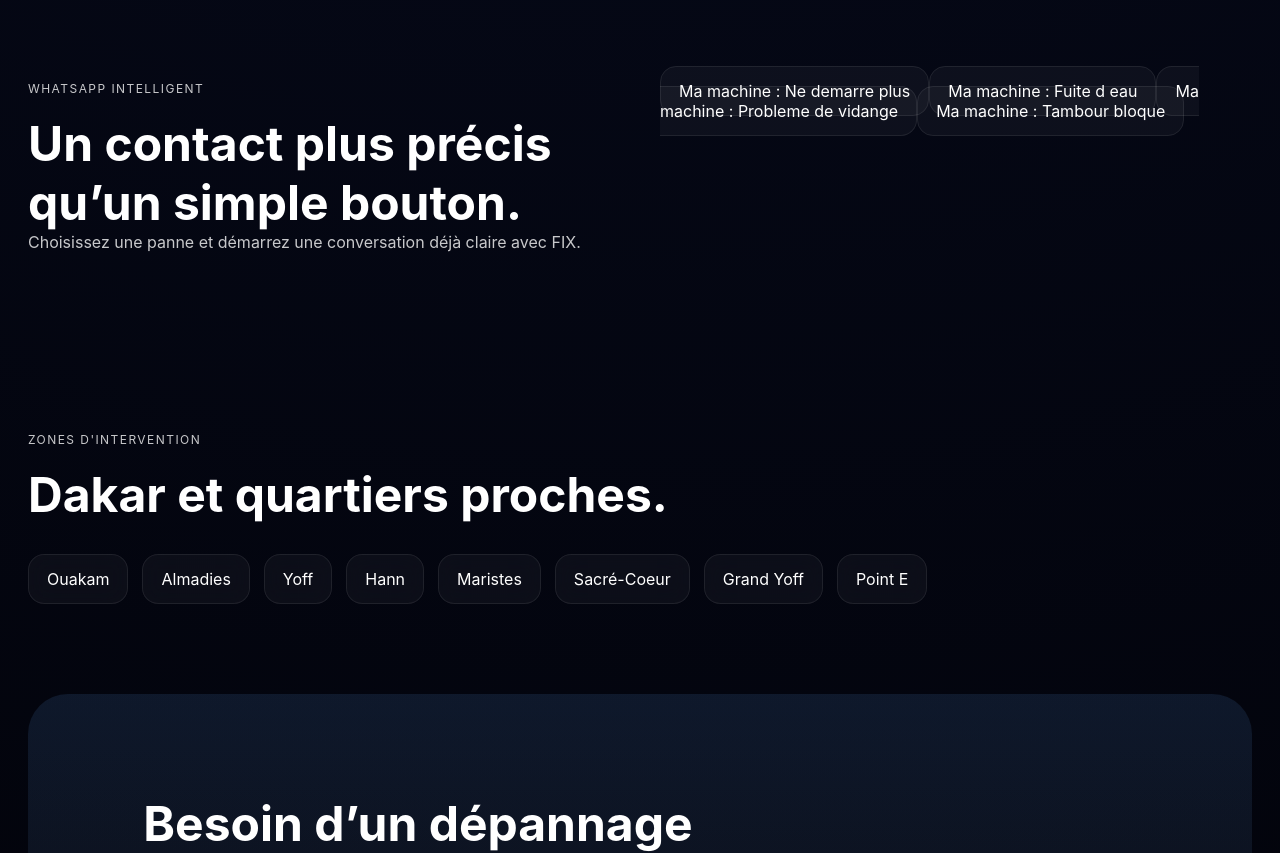
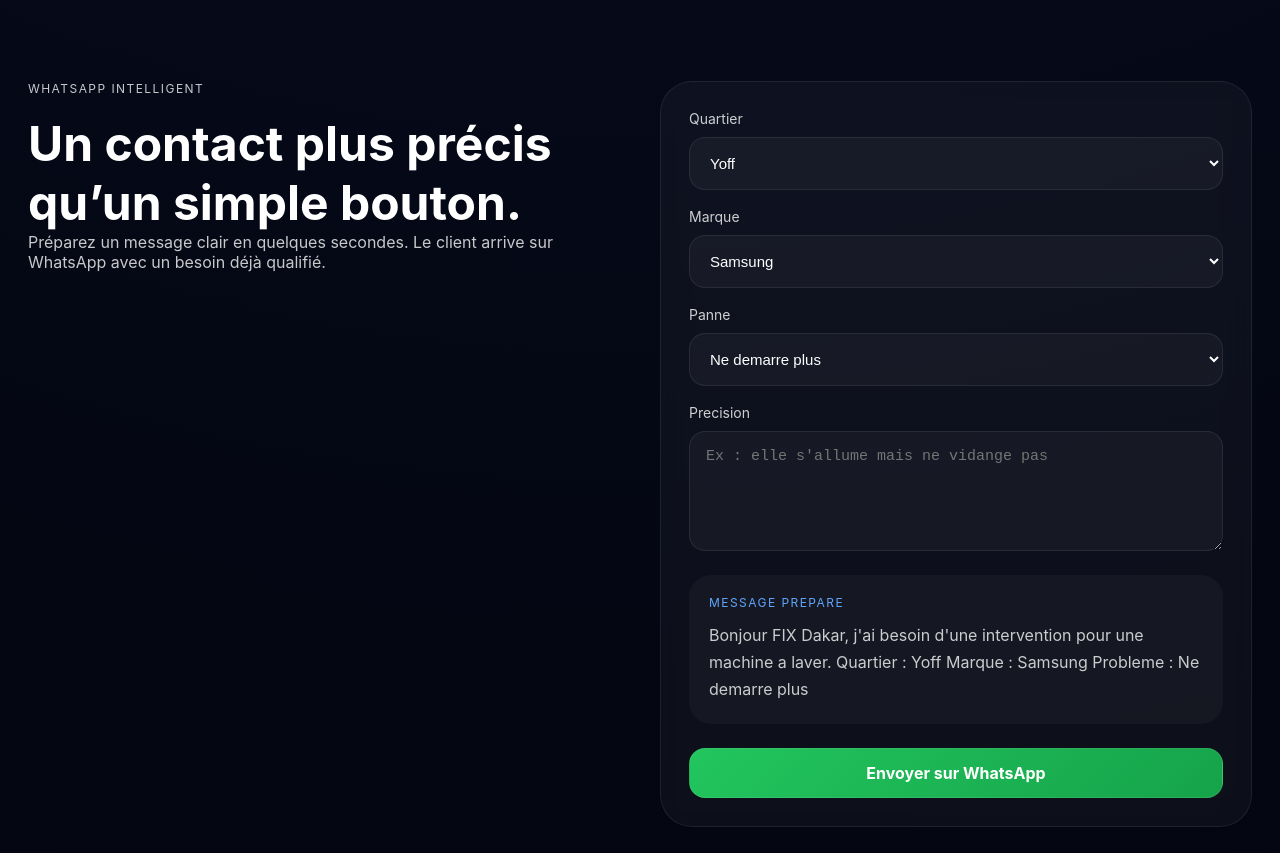
Before and after one commit to Djibsonx7/fix-dakar, a Next.js app: page / in a window 1280 px wide. Shown: the part 1480-2333 px from the top of the page. Built offline with nearby package versions, Linux system fonts and the light colour scheme.

Commit message:
Restore smart WhatsApp form version

```diff
--- a/app/page.tsx
+++ b/app/page.tsx
@@ -1,19 +1,52 @@
+'use client';
+
+import { useMemo, useState } from 'react';
+
 const phone = '221777989238';
 
-function whatsappLink(problem = 'machine a laver') {
-  const text = `Bonjour FIX Dakar, j'ai besoin d'une intervention pour ma ${problem}. Je suis a Dakar.`;
-  return `https://wa.me/${phone}?text=${encodeURIComponent(text)}`;
+function whatsappLink(message: string) {
+  return `https://wa.me/${phone}?text=${encodeURIComponent(message)}`;
+}
+
+function quickMessage(problem = 'machine a laver') {
+  return `Bonjour FIX Dakar, j'ai besoin d'une intervention pour ma ${problem}. Je suis a Dakar.`;
 }
 
 const pains = ['Ne demarre plus', 'Fuite d eau', 'Probleme de vidange', 'Tambour bloque', 'Bruit anormal', 'Essorage impossible'];
+const brands = ['Samsung', 'LG', 'Beko', 'Whirlpool', 'Hisense', 'Roch', 'Autre'];
 const areas = ['Ouakam', 'Almadies', 'Yoff', 'Hann', 'Maristes', 'Sacré-Coeur', 'Grand Yoff', 'Point E'];
+
+function SmartWhatsAppForm() {
+  const [area, setArea] = useState('Yoff');
+  const [brand, setBrand] = useState('Samsung');
+  const [problem, setProblem] = useState('Ne demarre plus');
+  const [details, setDetails] = useState('');
+
+  const message = useMemo(() => {
+    const detailText = details.trim() ? `\nDetail : ${details.trim()}` : '';
+    return `Bonjour FIX Dakar, j'ai besoin d'une intervention pour une machine a laver.\nQuartier : ${area}\nMarque : ${brand}\nProbleme : ${problem}${detailText}`;
+  }, [area, brand, problem, details]);
+
+  return (
+    <div className="smart-card">
+      <div className="form-grid">
+        <label>Quartier<select value={area} onChange={(e) => setArea(e.target.value)}>{areas.map((item) => <option key={item}>{item}</option>)}</select></label>
+        <label>Marque<select value={brand} onChange={(e) => setBrand(e.target.value)}>{brands.map((item) => <option key={item}>{item}</option>)}</select></label>
+        <label>Panne<select value={problem} onChange={(e) => setProblem(e.target.value)}>{pains.map((item) => <option key={item}>{item}</option>)}</select></label>
+        <label>Precision<textarea value={details} onChange={(e) => setDetails(e.target.value)} placeholder="Ex : elle s'allume mais ne vidange pas" /></label>
+      </div>
+      <div className="message-preview"><span>Message prepare</span><p>{message}</p></div>
+      <a className="primary wide" href={whatsappLink(message)}>Envoyer sur WhatsApp</a>
+    </div>
+  );
+}
 
 export default function HomePage() {
   return (
     <main className="site-shell">
       <nav className="nav">
         <div className="brand"><span>FIX</span><small>Dakar</small></div>
-        <a className="nav-cta" href={whatsappLink()}>WhatsApp</a>
+        <a className="nav-cta" href={whatsappLink(quickMessage())}>WhatsApp</a>
       </nav>
 
       <section className="hero">
@@ -22,22 +55,20 @@ export default function HomePage() {
           <h1>Réparation machine à laver à Dakar.</h1>
           <p className="lead">Diagnostic clair, intervention rapide et assistance WhatsApp pour vos pannes de lave-linge et appareils électroménagers.</p>
           <div className="actions">
-            <a className="primary" href={whatsappLink()}>Décrire mon problème</a>
+            <a className="primary" href="#whatsapp-intelligent">Décrire mon problème</a>
             <a className="secondary" href="tel:+221777989238">Appeler maintenant</a>
           </div>
           <div className="trust-row"><span>5.0 avis Google</span><span>Techniciens fiables</span><span>Dakar</span></div>
         </div>
         <div className="hero-card">
-          <div className="machine">
-            <div className="screen"></div><div className="door"></div><div className="shine"></div>
-          </div>
+          <div className="machine"><div className="screen"></div><div className="door"></div><div className="shine"></div></div>
           <div className="status-card"><b>Intervention FIX</b><span>Machine qui ne vidange plus • WhatsApp reçu</span></div>
         </div>
       </section>
 
       <section className="section grid-two">
         <div><p className="eyebrow">Pannes frequentes</p><h2>On règle les problèmes qui bloquent votre journée.</h2></div>
-        <div className="chips">{pains.map((p) => <a href={whatsappLink(p)} key={p}>{p}</a>)}</div>
+        <div className="chips">{pains.map((p) => <a href={whatsappLink(quickMessage(p))} key={p}>{p}</a>)}</div>
       </section>
 
       <section className="section cards">
@@ -46,14 +77,13 @@ export default function HomePage() {
         <article><h3>03. Technicien fiable</h3><p>Un professionnel disponible intervient selon votre zone à Dakar.</p></article>
       </section>
 
-      <section className="section form-zone">
-        <div><p className="eyebrow">WhatsApp intelligent</p><h2>Un contact plus précis qu’un simple bouton.</h2><p>Choisissez une panne et démarrez une conversation déjà claire avec FIX.</p></div>
-        <div className="quick-list">{pains.slice(0,4).map((p) => <a className="quick" href={whatsappLink(p)} key={p}>Ma machine : {p}</a>)}</div>
+      <section id="whatsapp-intelligent" className="section form-zone">
+        <div><p className="eyebrow">WhatsApp intelligent</p><h2>Un contact plus précis qu’un simple bouton.</h2><p>Préparez un message clair en quelques secondes. Le client arrive sur WhatsApp avec un besoin déjà qualifié.</p></div>
+        <SmartWhatsAppForm />
       </section>
 
       <section className="section"><p className="eyebrow">Zones d'intervention</p><h2>Dakar et quartiers proches.</h2><div className="areas">{areas.map((a) => <span key={a}>{a}</span>)}</div></section>
-
-      <section className="final-cta"><h2>Besoin d’un dépannage machine à laver ?</h2><p>FIX Dakar vous répond rapidement sur WhatsApp.</p><a className="primary" href={whatsappLink()}>Contacter FIX</a></section>
+      <section className="final-cta"><h2>Besoin d’un dépannage machine à laver ?</h2><p>FIX Dakar vous répond rapidement sur WhatsApp.</p><a className="primary" href={whatsappLink(quickMessage())}>Contacter FIX</a></section>
     </main>
   );
 }
```
